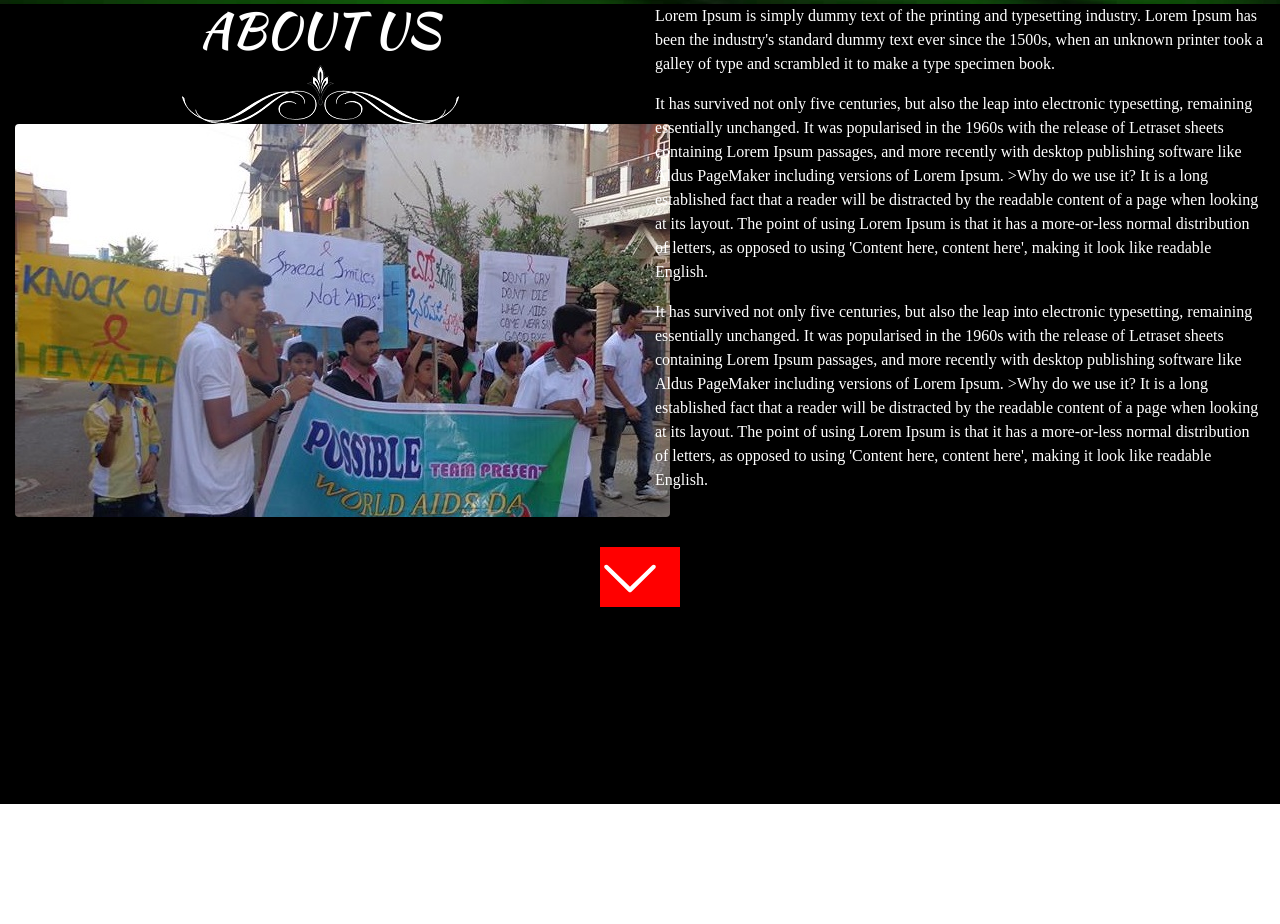
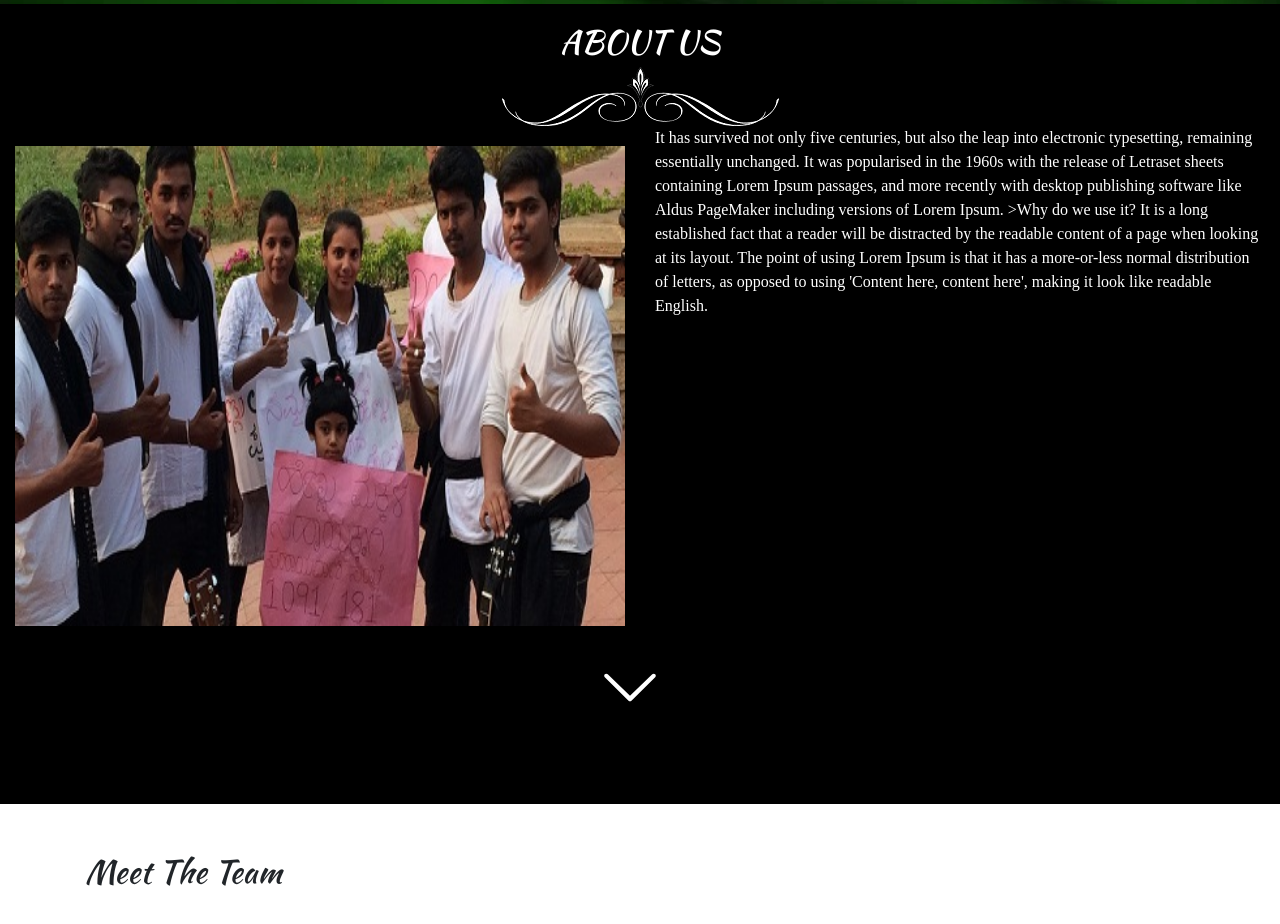
Before and after one commit to possibleindia/website, a plain HTML site: page index.html in a window 1280 px wide. Shown: the part 796-1720 px from the top of the page. Drawn offline with nearby package versions, Linux system fonts and the light colour scheme; a script that the page names is missing.

Commit message:
about us made responsive

```diff
--- a/css/style.css
+++ b/css/style.css
@@ -49,17 +49,20 @@ section {
     margin-top: 20px;
     height: 60vh;
 }
+.about_head{
+	margin-top:20px;
+	color: white;
+}
 h2 {
   font-family: 'Kaushan Script', cursive;
-color: white;
-font-size: 3rem;
+font-size: 2rem;
 position: relative;
 }
 #define {
-    font-family: 'Alegreya', serif;
-    font-size: 15px;
-    color: solid black;
     font-weight: 200;
+    font-family:' Merriweather';
+	color: white;
+	font-size: 1rem;
 }
 .team_header {
     margin-top: 50px;
@@ -92,7 +95,7 @@ position: relative;
     margin: 70vh 0 0 -40px;
 }
 .arrow_margin2 {
-    background-color: red;
+    background-color: transparent;
     margin: 30px 0 0 -40px;
 }
 /*animated scroll arrow animation*/
@@ -136,10 +139,29 @@ position: relative;
         opacity: 0;
     }
 }
+@media screen and (min-width: 600px) and (max-width: 700px)
+{
+	#define{
+		font-size: 15px;
+		margin-top: 15px;
+	}
+}
 @media screen and (max-width: 600px) {
     .ca3-scroll-down-arrow {
         display: none;
     }
+}
+@media screen and (min-width: 600px) and (max-width: 850px) {
+    .arrow_margin2 {
+    background-color: transparent;
+    margin: 0px 0 0 -40px;
+}
+}
+@media screen and (min-width: 851px) and (max-width: 1000px) {
+    .arrow_margin2 {
+    background-color: transparent;
+    margin: 10px 0 0 -40px;
+}
 }
 /*footer*/
 
@@ -294,12 +316,6 @@ position: relative;
         float: none;
     }
 }
-#define
-{
-	font-family:' Merriweather';
-	color: white;
-	font-size: 1rem;
-}
 #about
 {
 	height: 100vh;
--- a/index.html
+++ b/index.html
@@ -59,21 +59,19 @@
 
         <div class="container-fluid">
            <div class="row">
-                <div class="col-md-6  col-lg-6 col-xs-6 col-sm-6">
-                	  <h2 class="text-center">ABOUT US</h2>
+                <div class="col-md-12 col-lg-12 col-xs-12 col-sm-12">
+                	  <h2 class="about_head text-center">ABOUT US</h2>
+                      <img src="images/line1.png" class="rounded mx-auto d-block" alt="Responsive">
+                </div>
+                </div>
+            <div class="row">
+                      <img src="images/back2.JPG" class="col-md-6 col-lg-6 col-sm-6 team_img rounded float-left" alt="Responsive" >
 
-                      <img src="images/line1.png" class="rounded mx-auto d-block" alt="Responsive">
-
-                        <img src="images/rally.JPG" class="rounded float-left" alt="Responsive" >
-                </div>
 
                 <div class="col-md-6 col-lg-6 col-xs-6 col-sm-6">
 
                      <div id="define">
-                        <p> Lorem Ipsum is simply dummy text of the printing and typesetting industry. Lorem Ipsum has been the industry's standard dummy text ever since the 1500s, when an unknown printer took a galley of type and scrambled it to make a type specimen book.</p>
                         <p>It has survived not only five centuries, but also the leap into electronic typesetting, remaining essentially unchanged. It was popularised in the 1960s with the release of Letraset sheets containing Lorem Ipsum passages, and more recently with desktop publishing software like Aldus PageMaker including versions of Lorem Ipsum. >Why do we use it? It is a long established fact that a reader will be distracted by the readable content of a page when looking at its layout. The point of using Lorem Ipsum is that it has a more-or-less normal distribution of letters, as opposed to using 'Content here, content here', making it look like readable English.
-                        </p>
-                         <p>It has survived not only five centuries, but also the leap into electronic typesetting, remaining essentially unchanged. It was popularised in the 1960s with the release of Letraset sheets containing Lorem Ipsum passages, and more recently with desktop publishing software like Aldus PageMaker including versions of Lorem Ipsum. >Why do we use it? It is a long established fact that a reader will be distracted by the readable content of a page when looking at its layout. The point of using Lorem Ipsum is that it has a more-or-less normal distribution of letters, as opposed to using 'Content here, content here', making it look like readable English.
                         </p>
 
                     </div>
@@ -85,7 +83,7 @@
     <section id="team">
         <div class="container">
             <div class="row">
-                <h2 class="team_header">Meet The Team</h2>
+                <h2 class="col-lg-12 team_header">Meet The Team</h2>
             </div>
         </div>
 
```
Also changed, not shown: images/tree.jpg (deleted).
